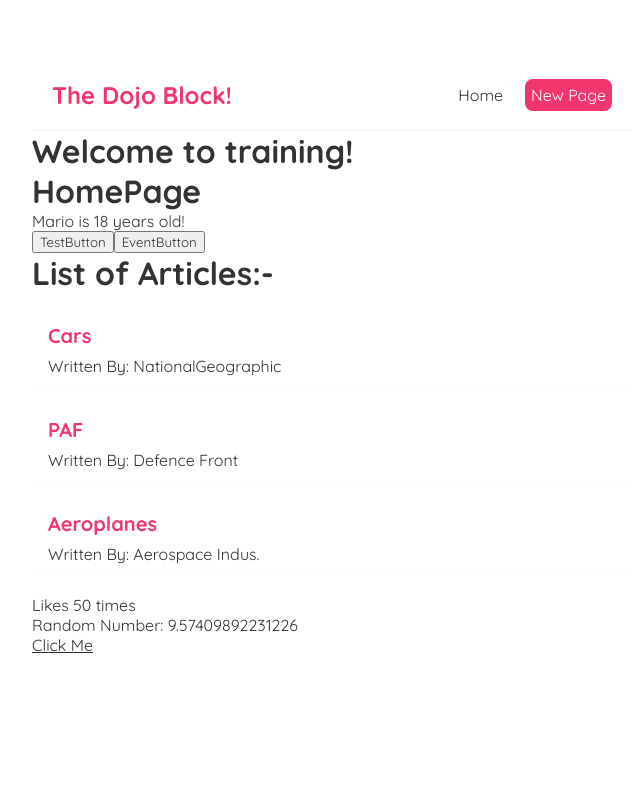
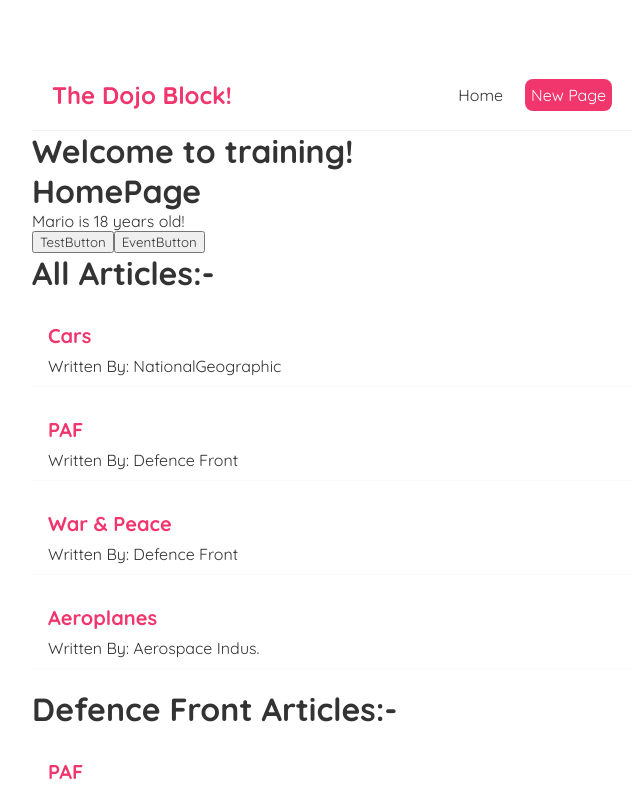
Before and after one commit to HarisAli-git/ArticlesPage, a React (Create React App) app: page / in a window 1280 px wide. Shown: the top 794 px of the page, without its empty margins (308-951 px from the left). Built offline with nearby package versions, Linux system fonts and the light colour scheme; the HTML template or start-up script is replaced by a standard one.

Commit message:
add filter

```diff
--- a/src/Home.js
+++ b/src/Home.js
@@ -7,7 +7,8 @@ const Home = () => {
     const [Articles, ShowArticles] = useState([
         {title: "Cars", body: "VolksWagon....", author: "NationalGeographic", id: 1},
         {title: "PAF", body: "CAC/PAC JF-17 Thunder....", author: "Defence Front", id: 2},
-        {title: "Aeroplanes", body: "Boeing 777 300ER....", author: "Aerospace Indus.", id: 3},
+        {title: "War & Peace", body: "Terrorist Insurgence....", author: "Defence Front", id: 3},
+        {title: "Aeroplanes", body: "Boeing 777 300ER....", author: "Aerospace Indus.", id: 4},
     ]);
 
     const clickEvent = (name, e) => {
@@ -30,7 +31,8 @@ const Home = () => {
                 }
             }>TestButton</button>
             <button onClick={TestEvent}>EventButton</button>
-            <Article articles={Articles} title={"List of Articles:- "}/>
+            <Article articles={Articles} title={"All Articles:- "}/>
+            <Article articles={Articles.filter((article) => article.author === "Defence Front")} title={"Defence Front Articles:- "}/>
         </div>
     );
 }
```
